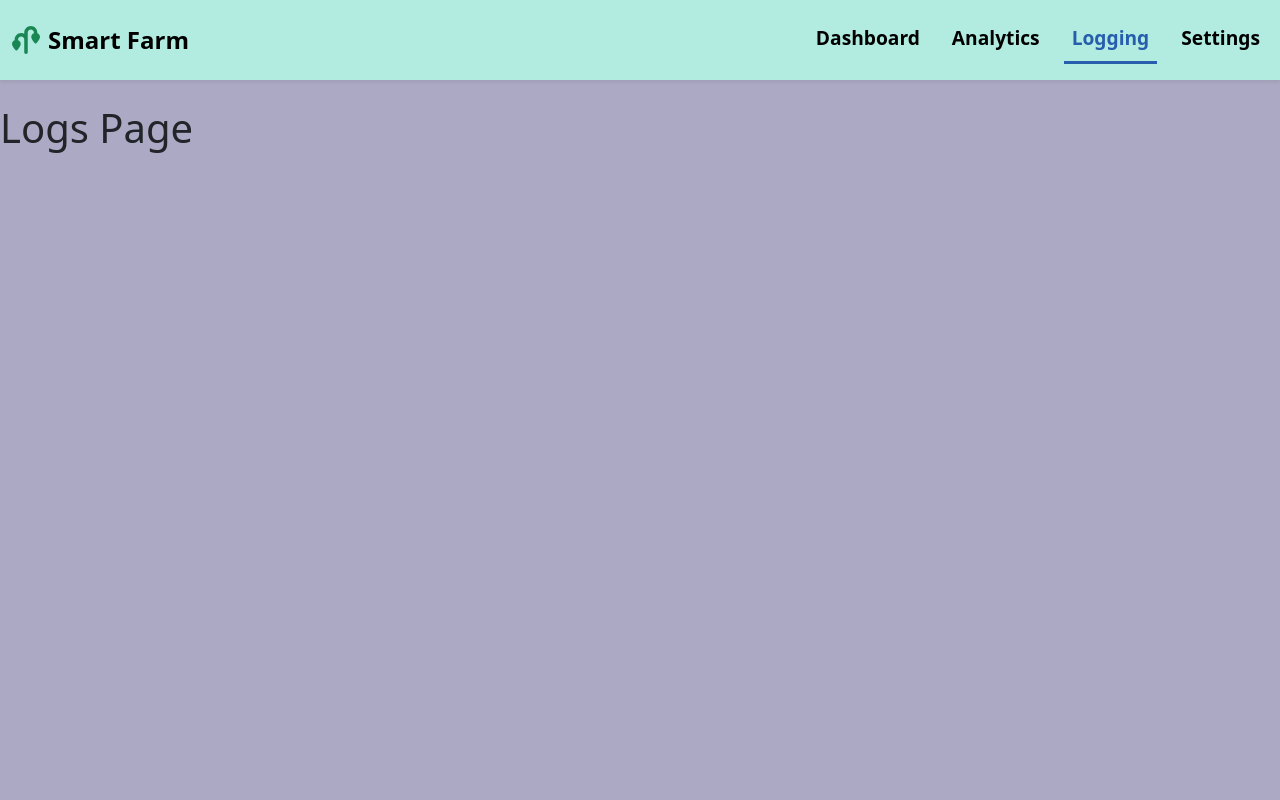
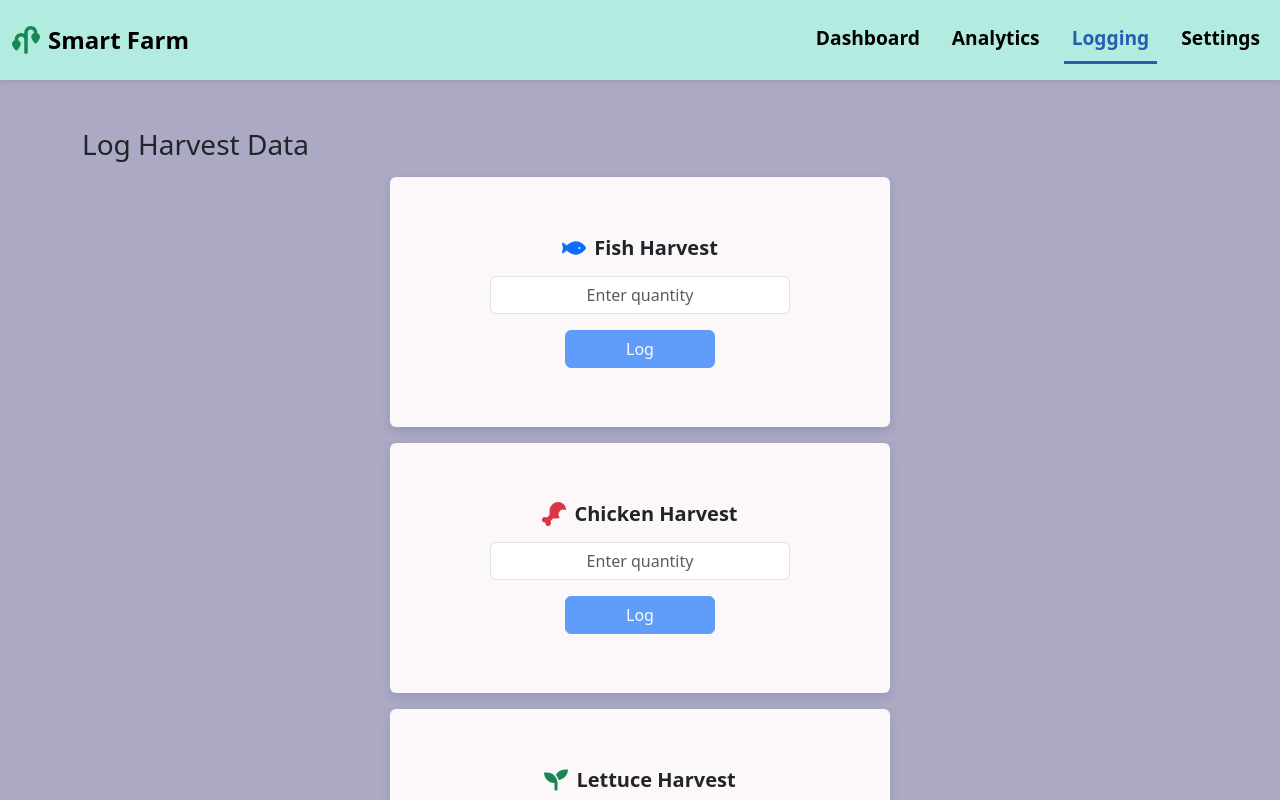
Before and after one commit to TunaSandwinch/Smart-Farm, a React (Vite) app: page /Smart-Farm/logs in a window 1280 px wide. Shown: the top 800 px of the page. Built offline with nearby package versions, Linux system fonts and the light colour scheme; no server answers; the database is empty.

Commit message:
feat: add data logging

```diff
--- a/src/pages/Logs.jsx
+++ b/src/pages/Logs.jsx
@@ -1,3 +1,119 @@
-export default function Logs() {
-  return <h1>Logs Page</h1>
+// src/pages/Logging.jsx
+import { useState } from "react";
+import { Container, Card, Button, Form, Modal } from "react-bootstrap";
+import { supabase } from "../lib/supabaseClient";
+import { FaFish, FaSeedling, FaDrumstickBite } from "react-icons/fa";
+
+export default function Logging() {
+  const [showModal, setShowModal] = useState(false);
+  const [currentLog, setCurrentLog] = useState(null);
+  const [values, setValues] = useState({}); // Store inputs per card
+
+  const handleInputChange = (type, input) => {
+    // Allow only digits, max 3 characters
+    const sanitized = input.replace(/\D/g, "").slice(0, 3);
+    setValues((prev) => ({ ...prev, [type]: sanitized }));
+  };
+
+  const handleLog = (type) => {
+    setCurrentLog(type);
+    setShowModal(true);
+  };
+
+  const confirmLog = async () => {
+    const value = values[currentLog];
+    if (!value) return;
+
+    // Map log type to the correct DB column
+    const columnMap = {
+      "Fish Harvest": "fish_harvest",
+      "Chicken Harvest": "chicken_harvest",
+      "Lettuce Harvest": "lettuce_harvest",
+    };
+
+    const columnName = columnMap[currentLog];
+
+    const { error } = await supabase.from("system_logs").insert([
+      {
+        [columnName]: parseInt(value, 10), // dynamic column
+        timestamp: new Date(),
+      },
+    ]);
+
+    if (error) {
+      alert("Error logging data: " + error.message);
+    } else {
+      alert(`${currentLog} logged successfully!`);
+    }
+
+    // Clear only the logged field
+    setValues((prev) => ({ ...prev, [currentLog]: "" }));
+    setShowModal(false);
+  };
+
+
+  const logItems = [
+    { type: "Fish Harvest", icon: <FaFish size={24} className="me-2 text-primary" /> },
+    { type: "Chicken Harvest", icon: <FaDrumstickBite size={24} className="me-2 text-danger" /> },
+    { type: "Lettuce Harvest", icon: <FaSeedling size={24} className="me-2 text-success" /> },
+  ];
+
+  return (
+    <Container className="py-4">
+      <h2 className="h3 mb-3">Log Harvest Data</h2>
+      {logItems.map((item) => (
+        <Card
+          key={item.type}
+          className="mb-3 shadow-sm text-center"
+          style={{ width: "500px", height: "250px", margin: "0 auto" }}
+        >
+          <Card.Body className="d-flex flex-column justify-content-center align-items-center">
+            <Card.Title className="fw-bold d-flex align-items-center mb-3">
+              {item.icon} {item.type}
+            </Card.Title>
+            <Form.Control
+              type="text"
+              placeholder="Enter quantity"
+              value={values[item.type] || ""}
+              onChange={(e) => handleInputChange(item.type, e.target.value)}
+              style={{ width: "300px", textAlign: "center" }}
+              maxLength={3} // Just in case
+              inputMode="numeric" // On mobile shows number keypad
+            />
+            <Button
+              className="mt-3"
+              style={{ width: "150px" }} // wider button
+              variant="primary"
+              onClick={() => handleLog(item.type)}
+                disabled={!values[item.type] || values[item.type].trim() === ""}
+            >
+              Log
+            </Button>
+          </Card.Body>
+        </Card>
+      ))}
+
+      {/* Confirmation Modal */}
+      <Modal show={showModal} onHide={() => setShowModal(false)} centered>
+        <Modal.Header closeButton>
+          <Modal.Title>Confirm Log</Modal.Title>
+        </Modal.Header>
+        <Modal.Body>
+          Are you sure you want to log{" "}
+          <strong>
+            {values[currentLog]} {currentLog}
+          </strong>
+          ?
+        </Modal.Body>
+        <Modal.Footer>
+          <Button variant="secondary" onClick={() => setShowModal(false)}>
+            Cancel
+          </Button>
+          <Button variant="success" onClick={confirmLog}>
+            Confirm
+          </Button>
+        </Modal.Footer>
+      </Modal>
+    </Container>
+  );
 }
```
